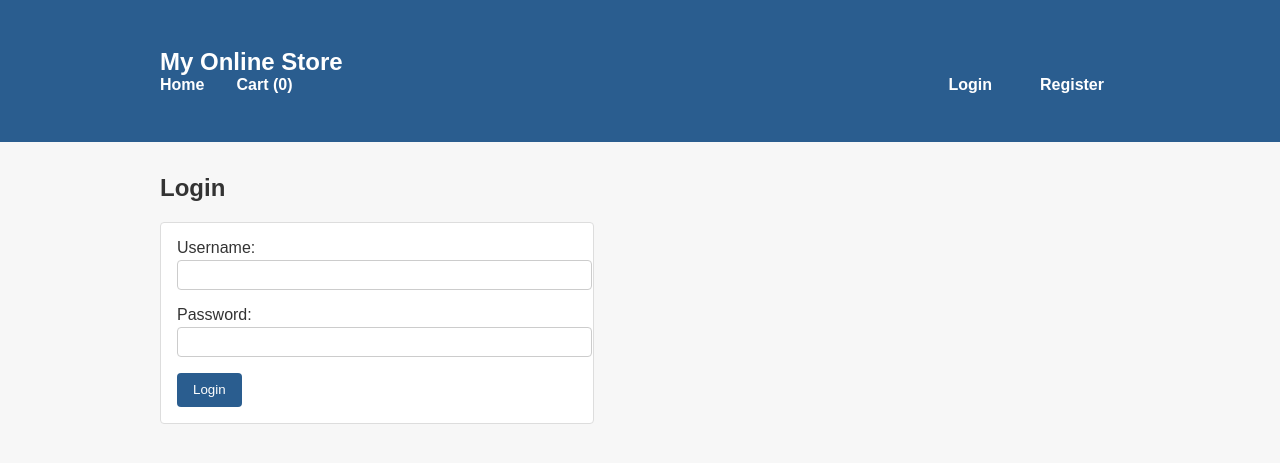
After one commit to universide/e-commerce-website, a Flask app: page /login in a window 1280 px wide. The commit adds this page. Shown: the top 463 px of the page. Run offline with Flask 3, Linux system fonts and the light colour scheme.

Commit message:
add login and register and profile

```diff
--- a/app.py
+++ b/app.py
@@ -1,26 +1,5 @@
-"""Simple E-commerce web application.
-
-This module defines a minimal Flask application that implements the core
-functionality of a small online store.  Users can browse a catalogue of
-products, add items to a session-based shopping cart, view the cart and
-proceed to a checkout summary.  For clarity and brevity the example omits
-many production concerns such as authentication, payment integration,
-security hardening and input validation.  You can build on this scaffold
-to implement a full-featured online shop.
-
-Usage:
-    python app.py
-
-Access the application in your browser at http://127.0.0.1:5000/ after
-running the script.
-"""
-
 from __future__ import annotations
-
 import os
-print(">>> DEBUG: executing file:", os.path.abspath(__file__))
-print(">>> DEBUG: loading app.py")
-print(">>> DEBUG: executing file:", __file__)
 from decimal import Decimal
 from typing import Dict, Any
 
@@ -30,86 +9,68 @@ from flask import (
     redirect,
     url_for,
     session,
+    request,
+    flash,
 )
 from flask_sqlalchemy import SQLAlchemy
+from werkzeug.security import generate_password_hash, check_password_hash
 
-
-
-
-# Create the Flask app and configure it.
 app = Flask(__name__)
 app.config['SECRET_KEY'] = os.environ.get('FLASK_SECRET_KEY', 'dev-secret')
-
-# Configure the SQLite database.
 database_path = os.path.join(os.path.dirname(__file__), 'store.db')
 app.config['SQLALCHEMY_DATABASE_URI'] = f'sqlite:///{database_path}'
 app.config['SQLALCHEMY_TRACK_MODIFICATIONS'] = False
-
 db = SQLAlchemy(app)
 
-
 class Product(db.Model):
-    """Database model representing a product available for sale."""
     id = db.Column(db.Integer, primary_key=True)
     name = db.Column(db.String(100), nullable=False)
     price = db.Column(db.Integer, nullable=False)
     description = db.Column(db.String(255), nullable=True)
     image = db.Column(db.String(255), nullable=True)
-
     def price_as_decimal(self) -> Decimal:
         return Decimal(self.price) / 100
 
+class User(db.Model):
+    id = db.Column(db.Integer, primary_key=True)
+    username = db.Column(db.String(80), unique=True, nullable=False)
+    password_hash = db.Column(db.String(128), nullable=False)
+    def set_password(self, password: str) -> None:
+        self.password_hash = generate_password_hash(password)
+    def check_password(self, password: str) -> bool:
+        return check_password_hash(self.password_hash, password)
 
 def seed_data() -> None:
-    """Populate the database with some sample products if it's empty."""
     if Product.query.first() is None:
         sample_products = [
-            Product(
-                name='Wireless Mouse',
-                price=2999,
-                description='A comfortable and responsive wireless mouse.',
-                image='mouse.jpg',
-            ),
-            Product(
-                name='Mechanical Keyboard',
-                price=8499,
-                description='A clicky, tactile mechanical keyboard with RGB backlight.',
-                image='keyboard.jpg',
-            ),
-            Product(
-                name='USB-C Charger',
-                price=1999,
-                description='Fast-charging USB-C power adapter for phones and laptops.',
-                image='charger.jpg',
-            ),
-            Product(
-                name='Noise Cancelling Headphones',
-                price=12999,
-                description='Over-ear headphones with active noise cancellation.',
-                image='headphones.jpg',
-            ),
+            Product(name='Wireless Mouse', price=2999,
+                    description='A comfortable and responsive wireless mouse.',
+                    image='mouse.jpg'),
+            Product(name='Mechanical Keyboard', price=8499,
+                    description='A clicky, tactile mechanical keyboard with RGB backlight.',
+                    image='keyboard.jpg'),
+            Product(name='USB‑C Charger', price=1999,
+                    description='Fast‑charging USB‑C power adapter for phones and laptops.',
+                    image='charger.jpg'),
+            Product(name='Noise Cancelling Headphones', price=12999,
+                    description='Over‑ear headphones with active noise cancellation.',
+                    image='headphones.jpg'),
         ]
         db.session.bulk_save_objects(sample_products)
         db.session.commit()
 
-
 @app.before_request
 def ensure_cart_exists() -> None:
-    """Ensure the user session has a cart structure."""
     if 'cart' not in session:
         session['cart'] = {}
 
-
 @app.route('/')
 def index() -> str:
-    """Display the home page with a list of available products."""
     products = Product.query.all()
     return render_template('index.html', products=products)
 
-
 @app.route('/add_to_cart/<int:product_id>')
 def add_to_cart(product_id: int) -> Any:
-    """Add a product to the shopping cart."""
     product = Product.query.get(product_id)
     if not product:
         return redirect(url_for('index'))
@@ -118,10 +79,8 @@ def add_to_cart(product_id: int) -> Any:
     session['cart'] = cart
     return redirect(url_for('index'))
 
-
 @app.route('/cart')
 def view_cart() -> str:
-    """Show the contents of the shopping cart."""
     cart: Dict[str, int] = session.get('cart', {})
     items = []
     total_cents = 0
@@ -138,10 +97,8 @@ def view_cart() -> str:
     total = Decimal(total_cents) / 100
     return render_template('cart.html', items=items, total=total)
 
-
 @app.route('/remove_from_cart/<int:product_id>')
 def remove_from_cart(product_id: int) -> Any:
-    """Remove one unit of the given product from the cart."""
     cart: Dict[str, int] = session.get('cart', {})
     pid_str = str(product_id)
     if pid_str in cart:
@@ -152,10 +109,8 @@ def remove_from_cart(product_id: int) -> Any:
         session['cart'] = cart
     return redirect(url_for('view_cart'))
 
-
 @app.route('/checkout')
 def checkout() -> str:
-    """Display a summary of the order."""
     cart: Dict[str, int] = session.get('cart', {})
     items = []
     total_cents = 0
@@ -170,15 +125,59 @@ def checkout() -> str:
                 'line_total': Decimal(line_total) / 100
             })
     total = Decimal(total_cents) / 100
-    # Clear the cart after checkout
     session['cart'] = {}
     return render_template('checkout.html', items=items, total=total)
 
-print(">>> DEBUG: __name__ is", __name__)
+@app.route('/register', methods=['GET', 'POST'])
+def register() -> Any:
+    if request.method == 'POST':
+        username = request.form.get('username', '').strip()
+        password = request.form.get('password', '')
+        if not username or not password:
+            flash('Username and password are required.')
+            return redirect(url_for('register'))
+        if User.query.filter_by(username=username).first():
+            flash('Username already exists.')
+            return redirect(url_for('register'))
+        user = User(username=username)
+        user.set_password(password)
+        db.session.add(user)
+        db.session.commit()
+        session['user_id'] = user.id
+        return redirect(url_for('index'))
+    return render_template('register.html')
+
+@app.route('/login', methods=['GET', 'POST'])
+def login() -> Any:
+    if request.method == 'POST':
+        username = request.form.get('username', '').strip()
+        password = request.form.get('password', '')
+        user = User.query.filter_by(username=username).first()
+        if user and user.check_password(password):
+            session['user_id'] = user.id
+            return redirect(url_for('index'))
+        flash('Invalid username or password.')
+        return redirect(url_for('login'))
+    return render_template('login.html')
+
+@app.route('/logout')
+def logout() -> Any:
+    session.pop('user_id', None)
+    return redirect(url_for('index'))
+
+@app.route('/profile')
+def profile() -> Any:
+    user_id = session.get('user_id')
+    if not user_id:
+        return redirect(url_for('login'))
+    user = User.query.get(user_id)
+    if not user:
+        session.pop('user_id', None)
+        return redirect(url_for('login'))
+    return render_template('profile.html', user=user)
+
 if __name__ == '__main__':
-    # Create tables and seed data
     with app.app_context():
         db.create_all()
         seed_data()
-    # Run the dev server
-    app.run(debug=True, host="127.0.0.1", port=5000)
+    app.run(debug=True)
--- a/static/style.css
+++ b/static/style.css
@@ -19,6 +19,26 @@ header {
     padding: 1rem;
 }
 
+/* Make the navigation horizontal and align user links to the right */
+header nav.main-nav {
+    display: flex;
+    align-items: center;
+    gap: 1rem;
+}
+
+header nav.main-nav .nav-right {
+    margin-left: auto;
+    display: flex;
+    gap: 1rem;
+}
+
+header nav.main-nav .nav-right a {
+    margin-left: 1rem;
+    color: #fff;
+    text-decoration: none;
+    font-weight: bold;
+}
+
 header h1 {
     margin: 0;
     font-size: 1.5rem;
@@ -29,6 +49,38 @@ nav a {
     margin-right: 1rem;
     text-decoration: none;
     font-weight: bold;
+}
+
+/* Basic form styling for login and registration */
+form {
+    background-color: #fff;
+    padding: 1rem;
+    border: 1px solid #ddd;
+    border-radius: 4px;
+    max-width: 400px;
+}
+
+form label {
+    display: block;
+    margin-bottom: 0.5rem;
+}
+
+form input {
+    width: 100%;
+    padding: 0.4rem;
+    margin-top: 0.2rem;
+    margin-bottom: 0.5rem;
+    border: 1px solid #ccc;
+    border-radius: 4px;
+}
+
+form button {
+    background-color: #2a5d8f;
+    color: #fff;
+    padding: 0.6rem 1rem;
+    border: none;
+    border-radius: 4px;
+    cursor: pointer;
 }
 
 .container {
--- a/templates/cart.html
+++ b/templates/cart.html
@@ -20,7 +20,7 @@
     <tr>
       <td>{{ item.product.name }}</td>
       <td>{{ item.quantity }}</td>
-            <td>${{ '%.2f'|format(item.product.price_as_decimal) }}</td>
+      <td>${{ '%.2f'|format(item.product.price_as_decimal()) }}</td>
       <td>${{ '%.2f'|format(item.line_total) }}</td>
       <td><a href="{{ url_for('remove_from_cart', product_id=item.product.id) }}">Remove</a></td>
     </tr>
--- a/templates/checkout.html
+++ b/templates/checkout.html
@@ -19,7 +19,7 @@
     <tr>
       <td>{{ item.product.name }}</td>
       <td>{{ item.quantity }}</td>
-            <td>${{ '%.2f'|format(item.product.price_as_decimal) }}</td>
+      <td>${{ '%.2f'|format(item.product.price_as_decimal()) }}</td>
       <td>${{ '%.2f'|format(item.line_total) }}</td>
     </tr>
     {% endfor %}
--- a/templates/index.html
+++ b/templates/index.html
@@ -13,7 +13,7 @@
       <div class="info">
         <h3>{{ product.name }}</h3>
         <p>{{ product.description }}</p>
-            <div class="price">${{ '%.2f'|format(product.price_as_decimal) }}</div>
+        <div class="price">${{ '%.2f'|format(product.price_as_decimal()) }}</div>
         <div class="actions">
           <a href="{{ url_for('add_to_cart', product_id=product.id) }}">Add to Cart</a>
         </div>
--- a/templates/layout.html
+++ b/templates/layout.html
@@ -10,9 +10,18 @@
   <header>
     <div class="container">
       <h1><a href="{{ url_for('index') }}" style="color: #fff; text-decoration: none;">My Online Store</a></h1>
-            <nav>
+      <nav class="main-nav">
         <a href="{{ url_for('index') }}">Home</a>
         <a href="{{ url_for('view_cart') }}">Cart ({{ session['cart']|length }})</a>
+        <div class="nav-right">
+          {% if session.get('user_id') %}
+            <a href="{{ url_for('profile') }}">Profile</a>
+            <a href="{{ url_for('logout') }}">Logout</a>
+          {% else %}
+            <a href="{{ url_for('login') }}">Login</a>
+            <a href="{{ url_for('register') }}">Register</a>
+          {% endif %}
+        </div>
       </nav>
     </div>
   </header>
--- /dev/null
+++ b/templates/login.html
@@ -0,0 +1,19 @@
+{% extends 'layout.html' %}
+
+{% block title %}Login - My Store{% endblock %}
+
+{% block content %}
+<h2>Login</h2>
+<form method="post">
+  <label for="username">Username:
+    <input type="text" id="username" name="username" required>
+  </label>
+  <label for="password">Password:
+    <input type="password" id="password" name="password" required>
+  </label>
+  <button type="submit">Login</button>
+</form>
+{% for message in get_flashed_messages() %}
+<p style="color: red;">{{ message }}</p>
+{% endfor %}
+{% endblock %}
```
Also changed, not shown: templates/profile.html (added, +9 -0 lines), templates/register.html (added, +19 -0 lines), store.db. Lines whose indentation alone changed are shown as unchanged.
